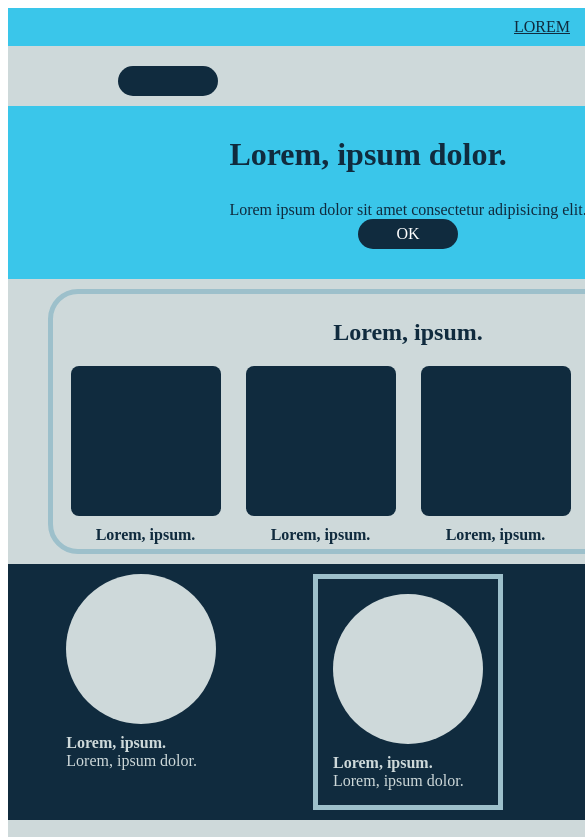
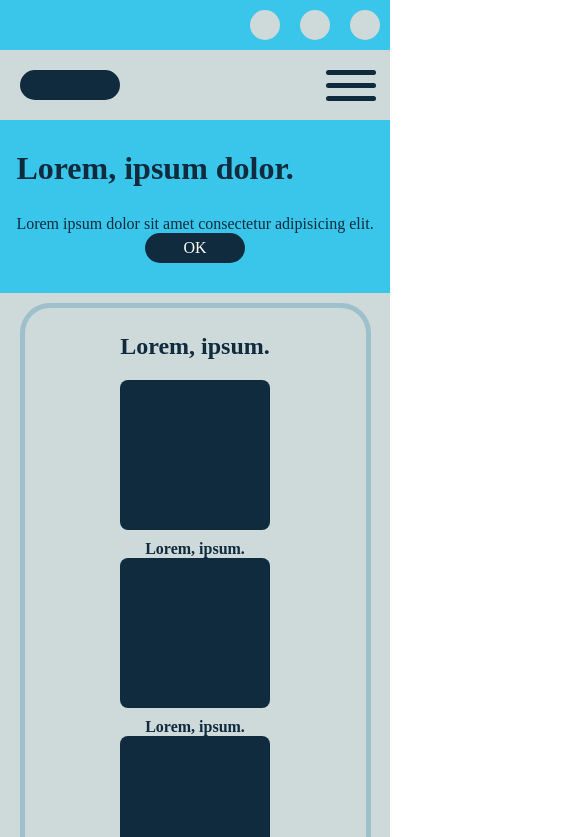
Before and after one commit to MaxLavrinenko/HTML_CSS_Okten1, a plain HTML site: page lesson5/index2.html in a window 390 px wide. Shown: the top 837 px of the page, 585 px wide, since content can reach past the window. Drawn offline with Linux system fonts and the light colour scheme.

Commit message:
hw Lesson5 media

```diff
--- a/lesson5/index.html
+++ b/lesson5/index2.html
@@ -4,14 +4,20 @@
     <meta charset="UTF-8">
     <meta http-equiv="X-UA-Compatible" content="IE=edge">
     <meta name="viewport" content="width=device-width, initial-scale=1.0">
-    <title>CW4-2</title>
-    <link rel="stylesheet" href="style.css">
+    <title>hw5 - media</title>
+    <link rel="stylesheet" href="style2.css">
     <link rel="stylesheet" href="media.css">
 </head>
 <body>
     <div class="container bg_grey_color">
         <div class="header">
+
             <div class="header__upbar bg_aqva_color">
+                <div class="header__upbar_mobile">
+                    <div class="mobile_soc bg_grey_color"></div>
+                    <div class="mobile_soc bg_grey_color"></div>
+                    <div class="mobile_soc bg_grey_color"></div>
+                </div>
                <a href="" class="text_color">LOREM </a>
                <a href="" class="text_color">LOREM </a>
                <a href="" class="text_color">LOREM </a>
@@ -22,6 +28,11 @@
                 <div class="logo bg_darkblue_color"></div>
                 </div>
                 <div class="header__navbar bg_grey_color">
+                    <div class="header__navbar_mobile">
+                        <div class="mobile_navbar bg_darkblue_color"></div>
+                        <div class="mobile_navbar bg_darkblue_color"></div>
+                        <div class="mobile_navbar bg_darkblue_color"></div>
+                    </div>
                     <a href="" class="text_color">LOREM </a>
                     <a href="" class="text_color">LOREM </a>
                     <a href="" class="text_color">LOREM </a>
@@ -161,7 +172,7 @@
                     </div>   </div>
 
                 <div class="reviews__wrap bg_darkblue_color">
-                    <div class="reviews__left">
+                    <div class="reviews__left bg_darkblue_color">
                         <div class="reviews__text text_color_aqva"><h4>Lorem ipsum.</h4><p>Lorem ipsum dolor sit amet, consectetur. Lorem ipsum dolor sit
                             amet, consectetur
                             .</p></div>
@@ -185,6 +196,6 @@
            </div>
             <div class="footer__line bg_aqva_color"></div>
         </div>
-    </div>
+
 </body>
 </html>
--- a/lesson5/media.css
+++ b/lesson5/media.css
@@ -1,5 +1,55 @@
-@media screen and (max-width: 600px){
-    .header__navbar{
+@media screen and (max-width: 750px) {
+
+    body{
+        margin: 0px;
+    }
+
+    .header__upbar a {
         display: none;
     }
+    .header__upbar_mobile{
+        display: flex;
+    }
+    .mobile_soc{
+        width: 30px;
+        height: 30px;
+        margin: 10px;
+        border-radius: 50px;
+    }
+    .header__navbar a {
+        display: none;
+    }
+    .header__navbar_mobile{
+        display: flex;
+        flex-direction: column;
+        justify-content: center;
+        align-items: center;
+    }
+    .mobile_navbar{
+        width: 50px;
+        height: 5px;
+        border-radius: 50px;
+        margin:4px;
+    }
+    .header__logo{
+        padding: 10px;
+    }
+    #preview__content{
+        flex-direction: column;
+        align-items: center;
+    }
+    #presentation{
+        flex-direction: column;
+        align-items: center;
+    }
+    .main__showcase{
+        align-items: center;
+        flex-direction: column;
+        flex-wrap: nowrap;
+    }
+    .reviews__wrap{
+        flex-direction: column;
+        align-items: center;
+        background-color: var(--grayblue);
+    }
 }
--- a/lesson5/style.css
+++ b/lesson5/style2.css
@@ -28,7 +28,7 @@
     align-items: center;
 }
 .container{
-    width: 800px;
+    max-width: 800px;
     margin: 0 auto;
     box-sizing: border-box;
 
@@ -36,6 +36,9 @@
 .header__upbar{
     display: flex;
     justify-content: end;
+}
+.header__upbar_mobile{
+    display: none;
 }
 a {
     margin: 10px;
@@ -77,7 +80,9 @@ h1{
     border-radius: 30px;
     color: white;
 }
-
+.header__navbar_mobile{
+    display: none;
+}
 
 
 .preview_wrap{
@@ -204,7 +209,7 @@ border-radius: 8px;
  .footer__wrap{
      row-gap: 20px;
      flex-direction: column;
-     width: 100%;
+     max-width: 100%;
      padding: 20px;
  }
  .footer__menu{
```
